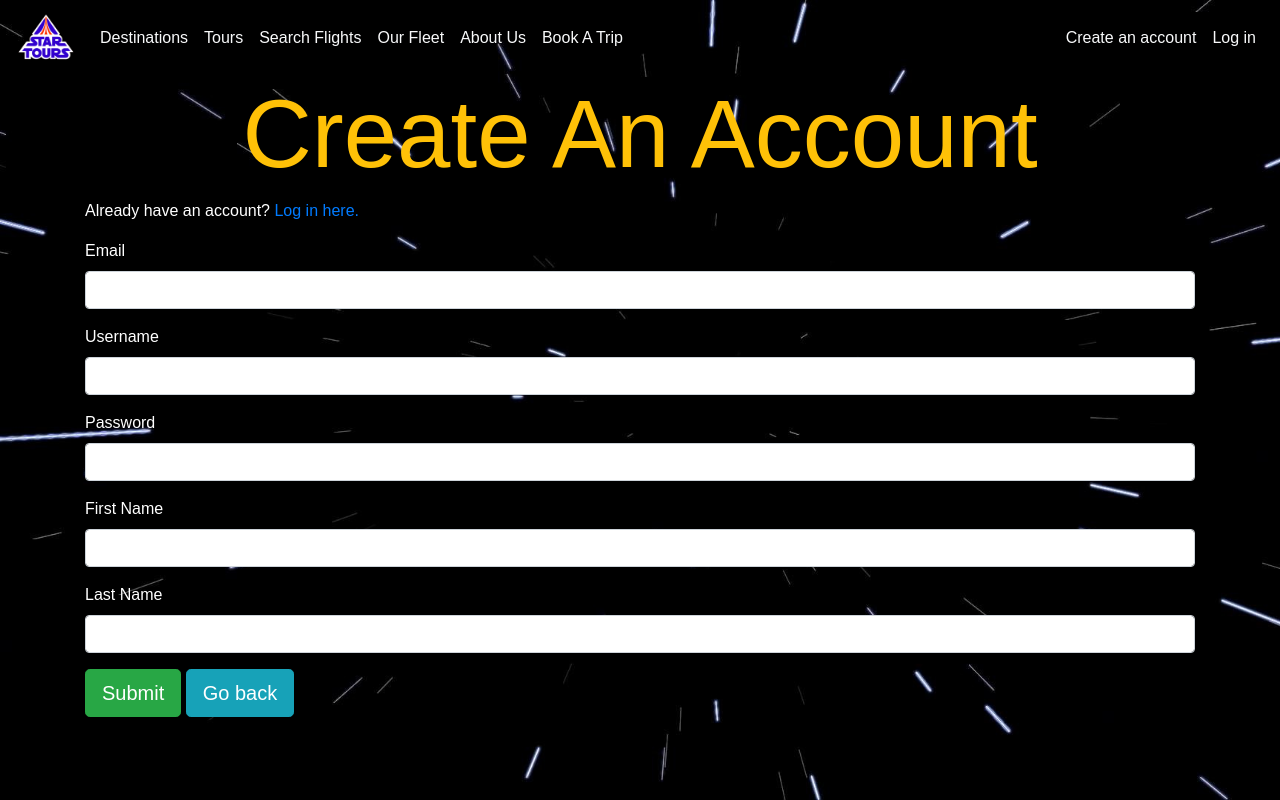
After one commit to mfierro31/star_tours, a Flask app: page /signup in a window 1280 px wide. The commit adds this page. Run offline with Flask 2, Linux system fonts and the light colour scheme; some libraries are stand-ins or nearby versions.

Commit message:
created signup, login, logout, and view account routes for user

```diff
--- a/app.py
+++ b/app.py
@@ -4,6 +4,7 @@ from flask import Flask, render_template, request, flash, redirect, session, g
 from flask_debugtoolbar import DebugToolbarExtension
 
 from models import *
+from forms import SignupForm, LoginForm
 
 CURR_USER_KEY = "curr_user"
 
@@ -27,7 +28,7 @@ db.create_all()
 
 @app.before_request
 def add_user_and_img_path_to_g():
-    """If we're logged in, add curr user to Flask global."""
+    """Set path to images and if we're logged in, add curr user to Flask global."""
     g.img_path = "/static/images/"
 
     if CURR_USER_KEY in session:
@@ -50,6 +51,97 @@ def do_logout():
 
     if CURR_USER_KEY in session:
         del session[CURR_USER_KEY]
+
+##########################################################################
+# User routes
+
+@app.route('/signup', methods=["GET", "POST"])
+def signup():
+    form = SignupForm()
+
+    if g.user:
+        flash('Please log out first if you want to create a new account.', 'danger')
+        return redirect('/')
+
+    if form.validate_on_submit():
+        # Make a list of values from the form.data dict and splat them out into User.signup instead of having to enter
+        # every field's data one by one
+        form_data = form.data
+        form_data.pop('csrf_token')
+        form_data = form_data
+        form_data = [v for v in form_data.values()]
+
+        new_user = User.signup(*form_data)
+
+        if type(new_user) == list:
+            # Logic to check the errors.  If it's for both username and email, we want to display both error messages, if just one,
+            # we want to display the correct error message for the correct field
+            if len(new_user) == 2:
+                form.username.errors = [new_user[0]]
+                form.email.errors = [new_user[1]]
+                # Notice we have to use render_template instead of redirect here, otherwise our errors won't show up
+                # This is because with redirect, you can't pass in the form to it.  And since errors are located in form, they
+                # don't show up
+                return render_template('signup.html', form=form)
+            elif 'username' in new_user[0]:
+                form.username.errors = [new_user[0]]
+                return render_template('signup.html', form=form)
+            elif 'email' in new_user[0]:
+                form.email.errors = [new_user[0]]
+                return render_template('signup.html', form=form)
+        else:
+            db.session.add(new_user)
+            db.session.commit()
+
+            do_login(new_user)
+
+            flash(f'Welcome, {new_user.first_name}!  Successfully created your account!', 'success')
+            return redirect('/')
+    else:
+        return render_template('signup.html', form=form)
+
+@app.route('/logout')
+def logout():
+    if g.user:
+        name = g.user.first_name
+
+        do_logout()
+
+        flash(f'Successfully logged out.  Come back soon, {name}!', 'success')
+        return redirect('/')
+    else:
+        flash("You're already logged out!", "danger")
+        return redirect('/')
+
+@app.route('/login', methods=["GET", "POST"])
+def login():
+    if g.user:
+        flash("You're already logged in!", "danger")
+        return redirect('/')
+
+    form = LoginForm()
+
+    if form.validate_on_submit():
+        user = User.authenticate(form.username.data, form.password.data)
+
+        if user:
+            do_login(user)
+            flash(f'Log in successful.  Welcome back, {user.first_name}!', 'success')
+            return redirect('/')
+        else:
+            flash('Incorrect username/password combination.  Please try again.', 'danger')
+            return redirect('/login')
+    else:
+        return render_template('login.html', form=form)
+
+@app.route('/account')
+def view_account():
+    if g.user:
+        return render_template('account.html')
+    else:
+        flash('Please log in first to view your account.', 'danger')
+        return redirect('/')
+
 
 ##########################################################################
 # Home page route
--- a/forms.py
+++ b/forms.py
@@ -0,0 +1,16 @@
+from flask_wtf import FlaskForm
+from wtforms import StringField, BooleanField, IntegerField, SelectField, PasswordField
+from wtforms.validators import InputRequired, Email, Optional, Length
+
+class SignupForm(FlaskForm):
+    """Form for creating a new user"""
+    email = StringField('Email', validators=[InputRequired(), Email()])
+    username = StringField('Username', validators=[InputRequired(), Length(max=50)])
+    password = PasswordField('Password', validators=[InputRequired()])
+    first_name = StringField('First Name', validators=[InputRequired(), Length(max=50)])
+    last_name = StringField('Last Name', validators=[InputRequired(), Length(max=50)])
+
+class LoginForm(FlaskForm):
+    """Form for logging a user in / authenticating a user"""
+    username = StringField('Username', validators=[InputRequired(), Length(max=50)])
+    password = PasswordField('Password', validators=[InputRequired()])
--- a/templates/base.html
+++ b/templates/base.html
@@ -8,7 +8,7 @@
   <title>{% block title %}{% endblock %}</title>
 </head>
 <body>
-  <nav class="navbar navbar-dark navbar-expand-md">
+  <nav class="navbar navbar-dark navbar-expand-lg">
     <a class="navbar-brand" href="/">
       <img id="nav-logo" src="/static/images/Star_Tours_logo.png" alt="Star Tours Logo">
     </a>
@@ -32,6 +32,9 @@
         <li class="nav-item">
           <a class="nav-link text-light" href="/about">About Us</a>
         </li>
+        <li class="nav-item">
+          <a class="nav-link text-light" href="/book">Book A Trip</a>
+        </li>
       </ul>
       <!-- To make these stick to the right side of the screen, I had to make a separate ul.navbar-nav and instead
       of setting it to mr-auto, it's set to ml-auto -->
@@ -40,7 +43,7 @@
         <li><a class="nav-link text-light" href="/signup">Create an account</a></li>
         <li><a class="nav-link text-light" href="/login">Log in</a></li>
         {% else %}
-        <li><a class="nav-link text-light" href="/user">View account</a></li>
+        <li><a class="nav-link text-light" href="/account">View account</a></li>
         <li><a class="nav-link text-light" href="/logout">Log out</a></li>
         {% endif %}
       </ul>
--- a/templates/home.html
+++ b/templates/home.html
@@ -4,8 +4,9 @@
 <div id="logo">
   <img class="img-fluid startours" src="/static/images/Star_Tours_logo.png" alt="Star Tours logo">
 </div>
-<h3 class="text-center">Light speed to your favorite destinations across the galaxy!</h3>
+<h1 class="text-center">Light speed to your favorite destinations across the galaxy!</h1>
 <p class="mt-5 text-center">Star Tours offers <b><i>DAILY</i></b> tours and <b><i>DAILY</i></b> nonstop flights from Earth to the most famous planets around!</p>
+<p class="mt-5 text-center">Feel free to browse our planets, tours, and flights without an account, but once you're ready to book, you'll need to create an account us.  We promise it's easy, fast, and painless! </p>
 <p class="mt-5 text-center">From the Core to the Outer Rim, we got a place for everybody!  Where would you like to go today?</p>
 <div class="mt-5 row justify-content-center">
   {% for planet in planets %}
--- /dev/null
+++ b/templates/signup.html
@@ -0,0 +1,23 @@
+{% extends 'base.html' %}
+{% block title %}Sign Up{% endblock %}
+{% block content %}
+<h1 class="display-1 text-center text-warning">Create An Account</h1>
+<p>Already have an account?  <a href="/login">Log in here.</a></p>
+<form method="POST">
+  {{form.hidden_tag()}}
+  {% for field in form
+    if field.widget.input_type != 'hidden'  %}
+  <div class="form-group">
+    {{field.label}}
+    {{field(class_="form-control")}}
+    {% for err in field.errors %}
+    <small class="form-text text-light bg-danger">
+      {{err}}
+    </small>
+    {% endfor %}
+  </div>
+  {% endfor %}
+  <button class="btn btn-success btn-lg">Submit</button>
+  <a href="/" class="btn btn-info btn-lg">Go back</a>
+</form>
+{% endblock %}
```
Also changed, not shown: templates/account.html (added, +14 -0 lines), templates/login.html (added, +23 -0 lines).
